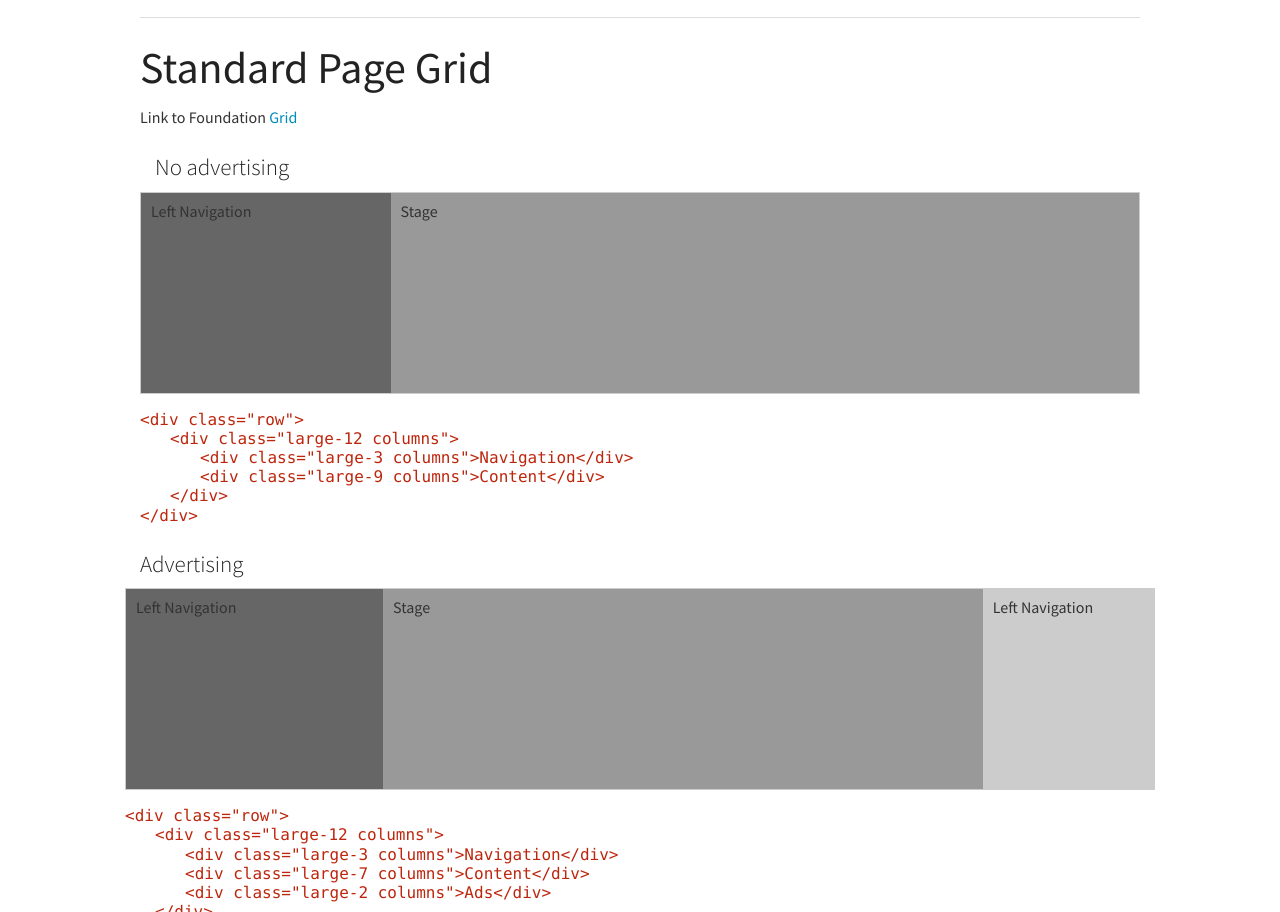
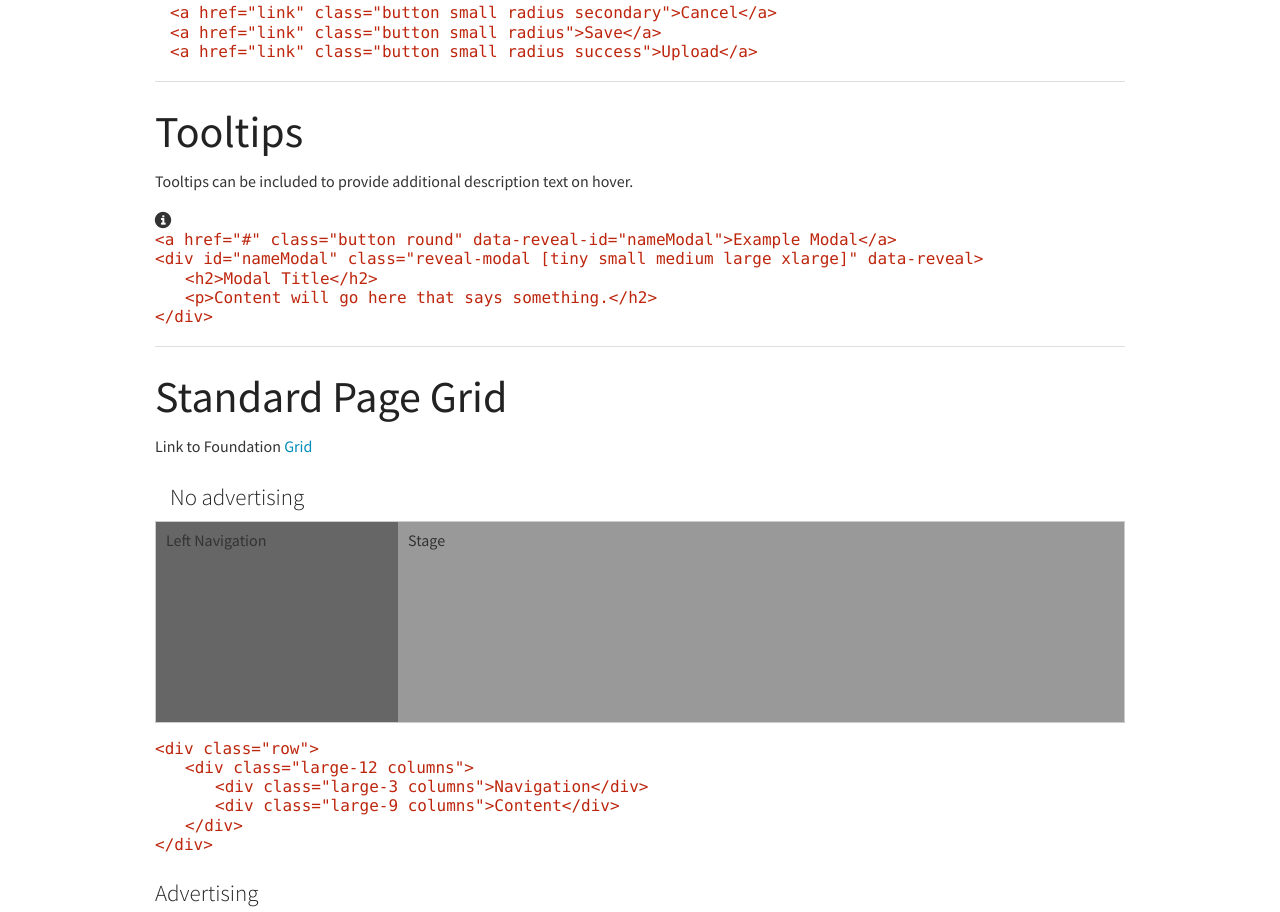
Before and after one commit to amstatz/styleguide, a plain HTML site: page index.html in a window 1280 px wide. Shown: the part 5889-6801 px from the top of the page. Drawn offline with nearby package versions, Linux system fonts and the light colour scheme.

Commit message:
add tooltips section

```diff
--- a/index.html
+++ b/index.html
@@ -165,7 +165,7 @@
     				<div style="background-color:#6F4A94; height: 50px; width: 50px; margin-bottom: 1em;"></div>
     					<p><strong>Print</strong> C: 25% M: 50% Y: 0 K: 42%</p>
     			</div>
-
+			</div>
 
     	</div>
 
@@ -478,6 +478,36 @@
     					<span class="tag">&lt;<span class="title">a href</span>=<span class="value">&quot;link&quot; class=&quot;button small radius success&quot;</span>&gt;Upload&lt;/a&gt;</span>
     				</code>
     	    	</div>
+    	    </div>
+    	</div>
+
+<!-- Tooltips -->
+    	<div class="row">
+    		<div class="large-12 columns">
+    			<hr>
+    			<h1>Tooltips</h1>
+    			<p>Tooltips can be included to provide additional description text on hover.</p>
+    			<div class="row">
+    				<div class="large-12 columns">
+    					<span data-tooltip data-options="hover_delay: 100;" aria-haspopup="true" title="hi" class="">
+						<i class="icon-circle_info"></i>
+					</span>
+    					<div id="myModal" class="reveal-modal medium" data-reveal>
+    						<h2>Modal Title</h2>
+    						<p>Lorem ipsum dolor sit amet, consectetur adipiscing elit. Fusce euismod ligula neque, tristique tincidunt dolor blandit sed. Aliquam ac mollis leo. Nam vel viverra dui. Curabitur et varius elit,</p>
+      						<a class="close-reveal-modal">&#215;</a>
+    					</div>
+    				</div>
+    			</div>
+
+    			<code class="language-html">
+    				<span class="tag">&lt;<span class="title">a href</span>=<span class="value">&quot;#&quot; class=&quot;button round&quot;</span> data-reveal-id="nameModal"&gt;Example Modal&lt;/a&gt;</span><br />
+    				<span class="tag">&lt;<span class="title">div id</span>=<span class="value">&quot;nameModal&quot; class=&quot;reveal-modal  [tiny small medium large xlarge]&quot;</span> data-reveal&gt;</span><br />
+    				<div style="padding-left:30px"><span class="tag">&lt;<span class="title">h2&gt;</span>Modal Title</span>&lt;<span class="title">/h2&gt;</span></div>
+    				<div style="padding-left:30px"><span class="tag">&lt;<span class="title">p&gt;</span>Content will go here that says something.</span>&lt;<span class="title">/h2&gt;</span></div>
+    			 &lt;/div&gt;
+    			</code>
+
     	    </div>
     	</div>
 
```
